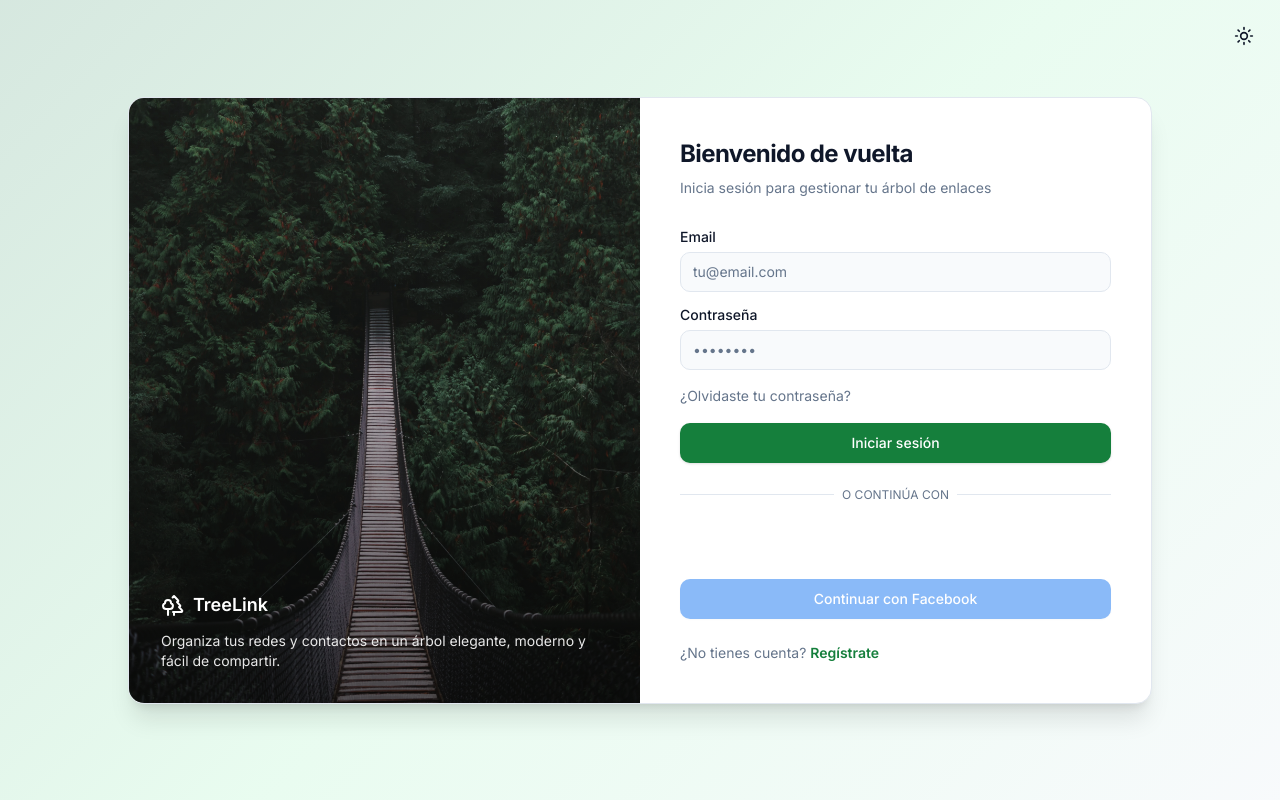
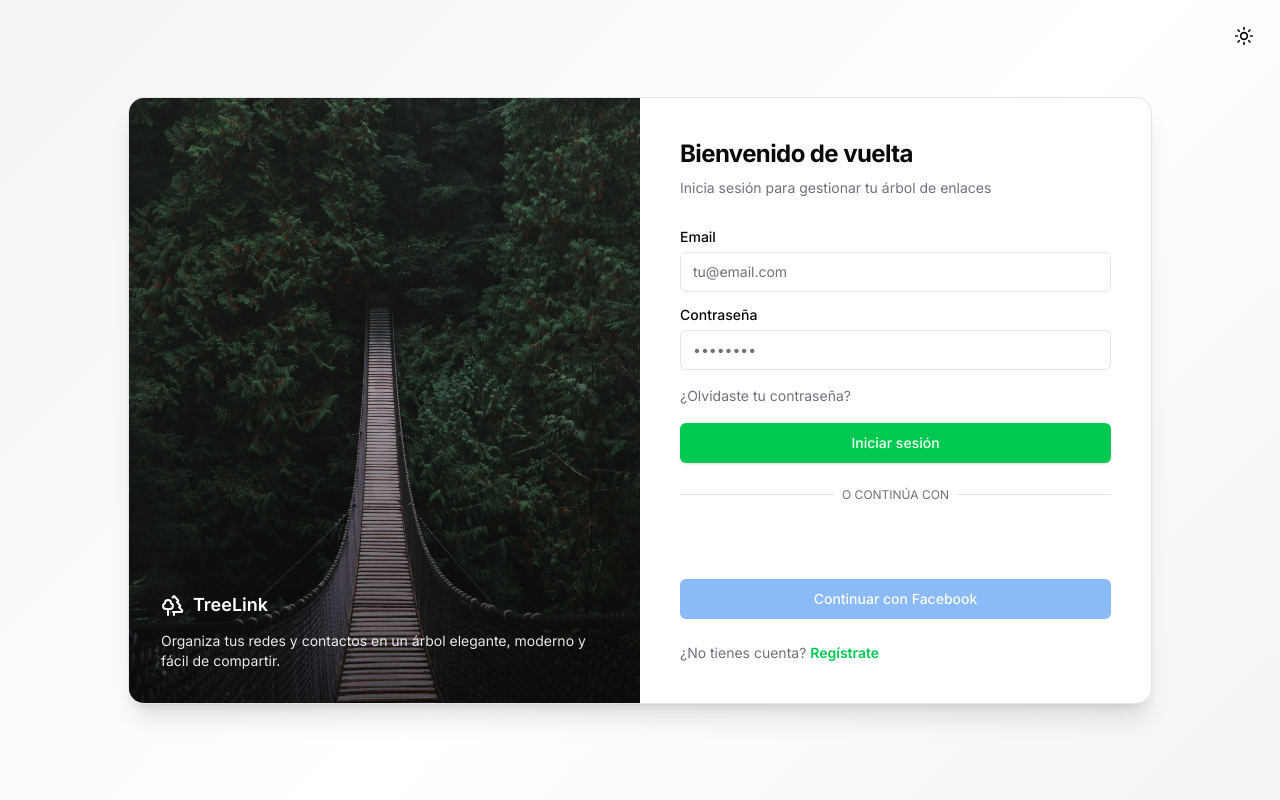
Before and after one commit to JuanDa14/treelink-frontend, a React (Vite) app: page /auth/login in a window 1280 px wide. Built offline with nearby package versions, Linux system fonts and the light colour scheme.

Commit message:
style: apply oklch design system color palette
Actualiza tokens de color en globals.css y tailwind.config.js
con la paleta OKLCH personalizada para modo claro y oscuro.

```diff
--- a/src/styles/globals.css
+++ b/src/styles/globals.css
@@ -6,48 +6,74 @@
 
 @layer base {
 	:root {
-		--background: 210 40% 98%;
-		--foreground: 222 47% 11%;
-		--card: 0 0% 100%;
-		--card-foreground: 222 47% 11%;
-		--popover: 0 0% 100%;
-		--popover-foreground: 222 47% 11%;
-		--primary: 142 72% 29%;
-		--primary-foreground: 0 0% 100%;
-		--secondary: 210 40% 96%;
-		--secondary-foreground: 222 47% 11%;
-		--muted: 210 40% 96%;
-		--muted-foreground: 215 16% 47%;
-		--accent: 142 76% 95%;
-		--accent-foreground: 142 72% 25%;
-		--destructive: 0 84% 60%;
-		--destructive-foreground: 0 0% 100%;
-		--border: 214 32% 91%;
-		--input: 214 32% 91%;
-		--ring: 142 72% 29%;
-		--radius: 0.75rem;
+		--radius: 0.5rem;
+		--background: oklch(1 0 0);
+		--foreground: oklch(0.141 0.005 285.823);
+		--card: oklch(1 0 0);
+		--card-foreground: oklch(0.141 0.005 285.823);
+		--popover: oklch(1 0 0);
+		--popover-foreground: oklch(0.141 0.005 285.823);
+		--primary: oklch(0.723 0.219 149.579);
+		--primary-foreground: oklch(0.982 0.018 155.826);
+		--secondary: oklch(0.967 0.001 286.375);
+		--secondary-foreground: oklch(0.21 0.006 285.885);
+		--muted: oklch(0.967 0.001 286.375);
+		--muted-foreground: oklch(0.552 0.016 285.938);
+		--accent: oklch(0.967 0.001 286.375);
+		--accent-foreground: oklch(0.21 0.006 285.885);
+		--destructive: oklch(0.577 0.245 27.325);
+		--destructive-foreground: oklch(0.985 0 0);
+		--border: oklch(0.92 0.004 286.32);
+		--input: oklch(0.92 0.004 286.32);
+		--ring: oklch(0.723 0.219 149.579);
+		--chart-1: oklch(0.646 0.222 41.116);
+		--chart-2: oklch(0.6 0.118 184.704);
+		--chart-3: oklch(0.398 0.07 227.392);
+		--chart-4: oklch(0.828 0.189 84.429);
+		--chart-5: oklch(0.769 0.188 70.08);
+		--sidebar: oklch(0.985 0 0);
+		--sidebar-foreground: oklch(0.141 0.005 285.823);
+		--sidebar-primary: oklch(0.723 0.219 149.579);
+		--sidebar-primary-foreground: oklch(0.982 0.018 155.826);
+		--sidebar-accent: oklch(0.967 0.001 286.375);
+		--sidebar-accent-foreground: oklch(0.21 0.006 285.885);
+		--sidebar-border: oklch(0.92 0.004 286.32);
+		--sidebar-ring: oklch(0.723 0.219 149.579);
 	}
 
 	.dark {
-		--background: 222 47% 7%;
-		--foreground: 210 40% 98%;
-		--card: 222 47% 10%;
-		--card-foreground: 210 40% 98%;
-		--popover: 222 47% 10%;
-		--popover-foreground: 210 40% 98%;
-		--primary: 142 70% 45%;
-		--primary-foreground: 222 47% 7%;
-		--secondary: 217 33% 17%;
-		--secondary-foreground: 210 40% 98%;
-		--muted: 217 33% 17%;
-		--muted-foreground: 215 20% 65%;
-		--accent: 142 40% 15%;
-		--accent-foreground: 142 70% 65%;
-		--destructive: 0 63% 45%;
-		--destructive-foreground: 210 40% 98%;
-		--border: 217 33% 17%;
-		--input: 217 33% 17%;
-		--ring: 142 70% 45%;
+		--background: oklch(0.141 0.005 285.823);
+		--foreground: oklch(0.985 0 0);
+		--card: oklch(0.21 0.006 285.885);
+		--card-foreground: oklch(0.985 0 0);
+		--popover: oklch(0.21 0.006 285.885);
+		--popover-foreground: oklch(0.985 0 0);
+		--primary: oklch(0.696 0.17 162.48);
+		--primary-foreground: oklch(0.393 0.095 152.535);
+		--secondary: oklch(0.274 0.006 286.033);
+		--secondary-foreground: oklch(0.985 0 0);
+		--muted: oklch(0.274 0.006 286.033);
+		--muted-foreground: oklch(0.705 0.015 286.067);
+		--accent: oklch(0.274 0.006 286.033);
+		--accent-foreground: oklch(0.985 0 0);
+		--destructive: oklch(0.704 0.191 22.216);
+		--destructive-foreground: oklch(0.985 0 0);
+		--border: oklch(1 0 0 / 10%);
+		--input: oklch(1 0 0 / 15%);
+		--ring: oklch(0.527 0.154 150.069);
+		--chart-1: oklch(0.488 0.243 264.376);
+		--chart-2: oklch(0.696 0.17 162.48);
+		--chart-3: oklch(0.769 0.188 70.08);
+		--chart-4: oklch(0.627 0.265 303.9);
+		--chart-5: oklch(0.645 0.246 16.439);
+		--sidebar: oklch(0.21 0.006 285.885);
+		--sidebar-foreground: oklch(0.985 0 0);
+		--sidebar-primary: oklch(0.696 0.17 162.48);
+		--sidebar-primary-foreground: oklch(0.393 0.095 152.535);
+		--sidebar-accent: oklch(0.274 0.006 286.033);
+		--sidebar-accent-foreground: oklch(0.985 0 0);
+		--sidebar-border: oklch(1 0 0 / 10%);
+		--sidebar-ring: oklch(0.527 0.154 150.069);
 	}
 
 	* {
@@ -67,7 +93,8 @@
 	}
 
 	::-webkit-scrollbar-thumb {
-		@apply bg-primary/40 rounded-full;
+		background: color-mix(in oklch, var(--primary) 40%, transparent);
+		border-radius: 9999px;
 	}
 }
 
@@ -75,9 +102,9 @@
 	.auth-gradient {
 		background: linear-gradient(
 			135deg,
-			hsl(var(--primary) / 0.15) 0%,
-			hsl(var(--accent)) 50%,
-			hsl(var(--background)) 100%
+			var(--secondary) 0%,
+			var(--background) 55%,
+			var(--accent) 100%
 		);
 	}
 }
--- a/tailwind.config.js
+++ b/tailwind.config.js
@@ -26,38 +26,55 @@
 				'step-4': 'clamp(1.7rem, calc(1.25rem + 2.25vw), 3.95rem)',
 			},
 			colors: {
-				border: 'hsl(var(--border))',
-				input: 'hsl(var(--input))',
-				ring: 'hsl(var(--ring))',
-				background: 'hsl(var(--background))',
-				foreground: 'hsl(var(--foreground))',
+				border: 'var(--border)',
+				input: 'var(--input)',
+				ring: 'var(--ring)',
+				background: 'var(--background)',
+				foreground: 'var(--foreground)',
 				primary: {
-					DEFAULT: 'hsl(var(--primary))',
-					foreground: 'hsl(var(--primary-foreground))',
+					DEFAULT: 'var(--primary)',
+					foreground: 'var(--primary-foreground)',
 				},
 				secondary: {
-					DEFAULT: 'hsl(var(--secondary))',
-					foreground: 'hsl(var(--secondary-foreground))',
+					DEFAULT: 'var(--secondary)',
+					foreground: 'var(--secondary-foreground)',
 				},
 				destructive: {
-					DEFAULT: 'hsl(var(--destructive))',
-					foreground: 'hsl(var(--destructive-foreground))',
+					DEFAULT: 'var(--destructive)',
+					foreground: 'var(--destructive-foreground)',
 				},
 				muted: {
-					DEFAULT: 'hsl(var(--muted))',
-					foreground: 'hsl(var(--muted-foreground))',
+					DEFAULT: 'var(--muted)',
+					foreground: 'var(--muted-foreground)',
 				},
 				accent: {
-					DEFAULT: 'hsl(var(--accent))',
-					foreground: 'hsl(var(--accent-foreground))',
+					DEFAULT: 'var(--accent)',
+					foreground: 'var(--accent-foreground)',
 				},
 				popover: {
-					DEFAULT: 'hsl(var(--popover))',
-					foreground: 'hsl(var(--popover-foreground))',
+					DEFAULT: 'var(--popover)',
+					foreground: 'var(--popover-foreground)',
 				},
 				card: {
-					DEFAULT: 'hsl(var(--card))',
-					foreground: 'hsl(var(--card-foreground))',
+					DEFAULT: 'var(--card)',
+					foreground: 'var(--card-foreground)',
+				},
+				chart: {
+					1: 'var(--chart-1)',
+					2: 'var(--chart-2)',
+					3: 'var(--chart-3)',
+					4: 'var(--chart-4)',
+					5: 'var(--chart-5)',
+				},
+				sidebar: {
+					DEFAULT: 'var(--sidebar)',
+					foreground: 'var(--sidebar-foreground)',
+					primary: 'var(--sidebar-primary)',
+					'primary-foreground': 'var(--sidebar-primary-foreground)',
+					accent: 'var(--sidebar-accent)',
+					'accent-foreground': 'var(--sidebar-accent-foreground)',
+					border: 'var(--sidebar-border)',
+					ring: 'var(--sidebar-ring)',
 				},
 			},
 			borderRadius: {
```
